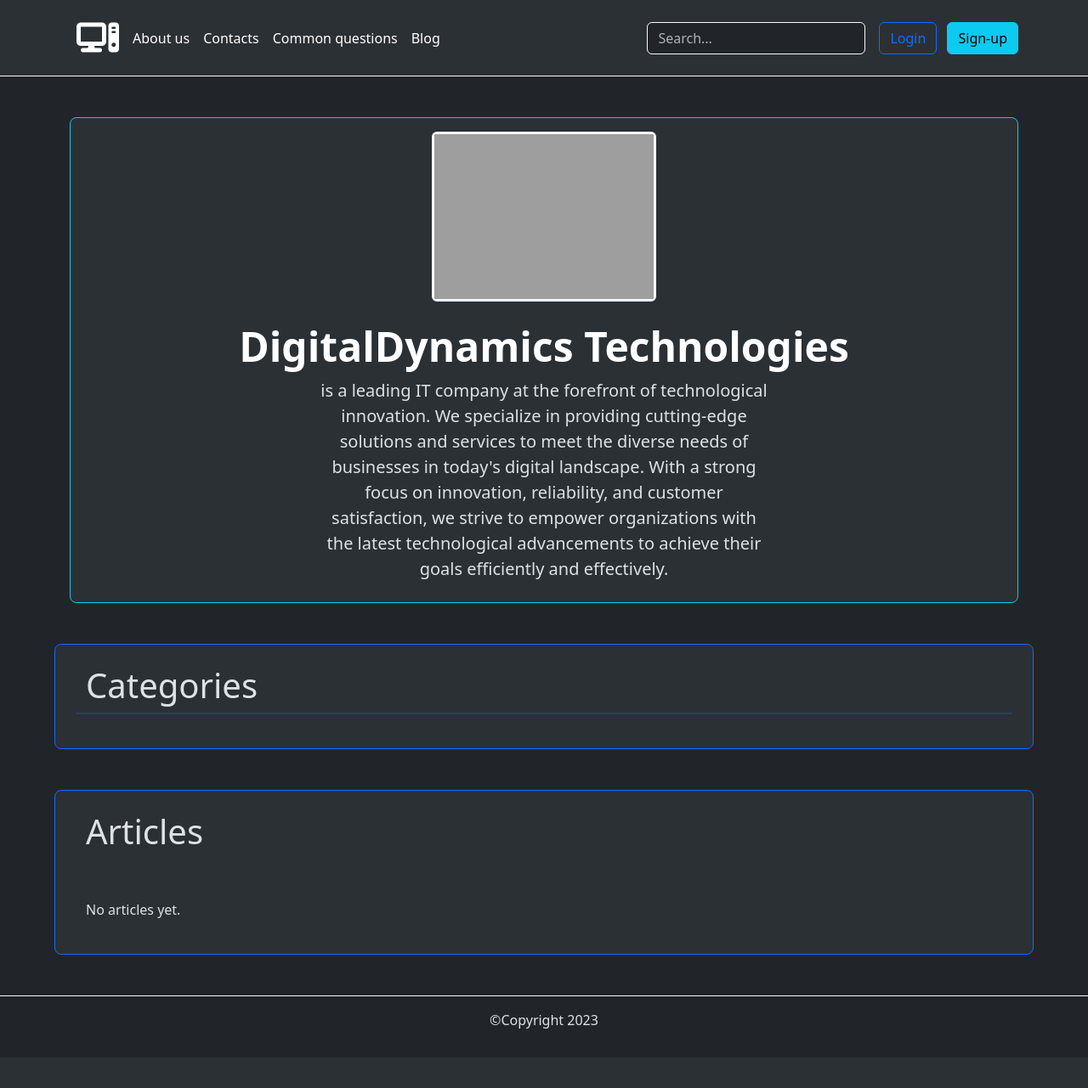
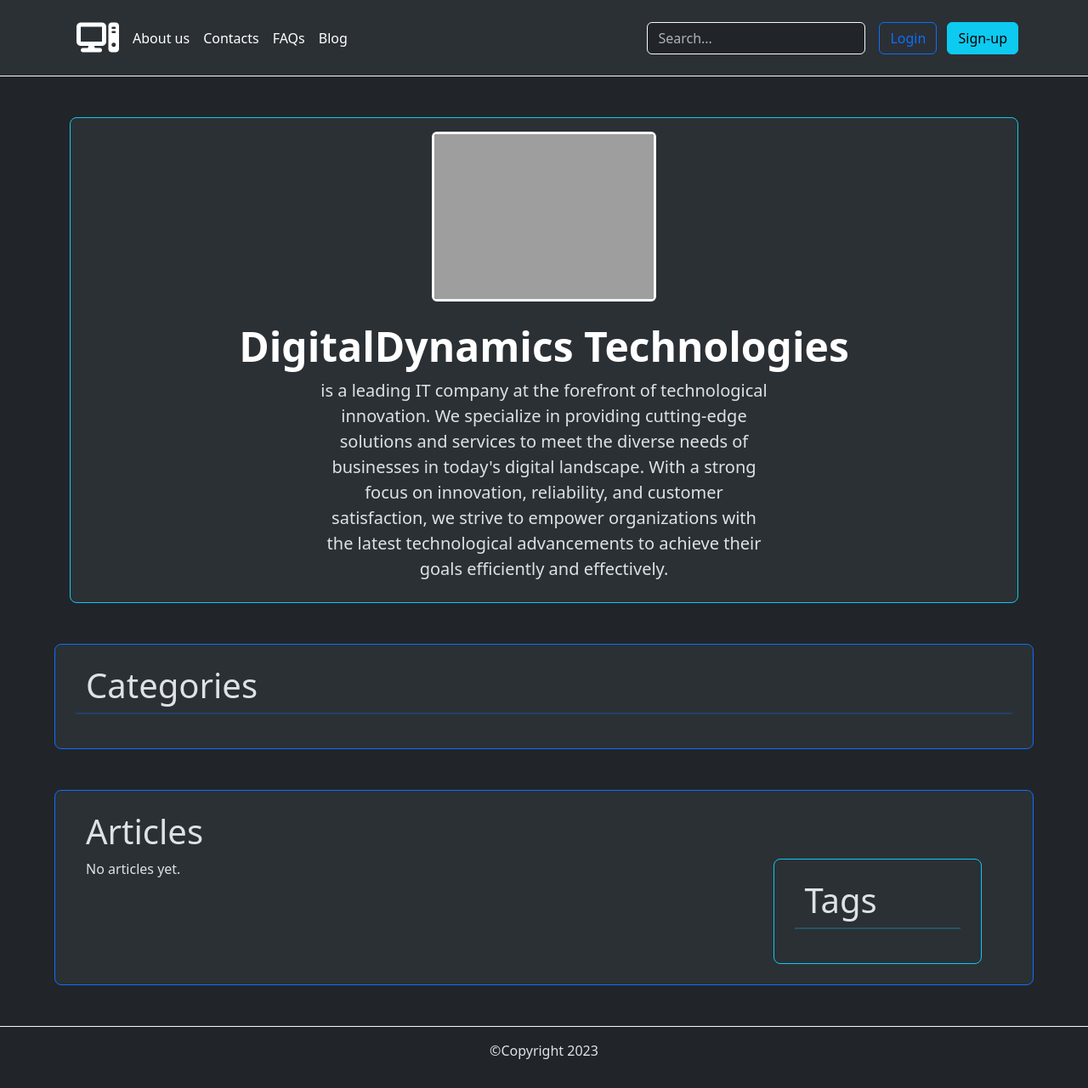
Before and after one commit to KatePril/FirstShopDjango, a Django app: page /blog/ in a window 1280 px wide. Shown: the whole page at 85% size. Before the commit the page ends 1211 px from the top, so only its background shows below. Run offline with Django 4.2, Linux system fonts and the light colour scheme; data that the repository does not hold is empty; some libraries are stand-ins or nearby versions; grey boxes are pictures that could not be loaded.

Commit message:
Change tags

```diff
--- a/blog/templates/blog/articles.html
+++ b/blog/templates/blog/articles.html
@@ -1,11 +1,10 @@
 {% extends 'blog/blog_base.html'%}
-
-{% block title %} Blog {% endblock %}
 
 {% block content %}
     <h1>Articles</h1>
-    <div class="row row-cols-3 g-4">
-
+    <div class="row">
+        <div class="col">
+            <div class="row row-cols-2 g-4">
                 {% for article in articles %}
                     <div class="col">
                         <div class="card border border-info">
@@ -25,7 +24,17 @@
                 {% empty %}
                     <p>No articles yet.</p>
                 {% endfor %}
+            </div>
+        </div>
+        <div class="col-3">
+            <div class="row align-items-md-stretch bg-body-tertiary rounded-3 p-4 mx-auto border border-info" style="position:sticky; top:30px;">
+                <h1>Tags</h1>
+                <hr class="border border-info">
+                {% for tag in tags %}
+                    <a href="{% url 'articles_tag' tag=tag.slug %}" class="btn btn-outline-primary my-2">{{tag.name}}</a>
+                {% endfor %}
+            </div>
+        </div>
+    </div>
 
-
-    </div>
 {% endblock %}
--- a/core/templates/core/base.html
+++ b/core/templates/core/base.html
@@ -21,7 +21,7 @@
               </li>
               <li><a href="{% url 'about_us' %}" class="nav-link px-2 text-white">About us</a></li>
               <li><a href="{% url 'contacts' %}" class="nav-link px-2 text-white">Contacts</a></li>
-              <li><a href="{% url 'questions' %}" class="nav-link px-2 text-white">Common questions</a></li>
+              <li><a href="{% url 'questions' %}" class="nav-link px-2 text-white">FAQs</a></li>
               <li><a href="{% url 'blog' %}" class="nav-link px-2 text-white">Blog</a></li>
             </ul>
 
--- a/core/templates/core/questions.html
+++ b/core/templates/core/questions.html
@@ -1,6 +1,6 @@
 {% extends 'core/base.html'%}
 
-{% block title %} Home {% endblock %}
+{% block title %} FAQs {% endblock %}
 
 {% block content %}
 <h3 class="card-title mb-4">Common questions</h3>
```
Lines whose indentation alone changed are shown as unchanged.
